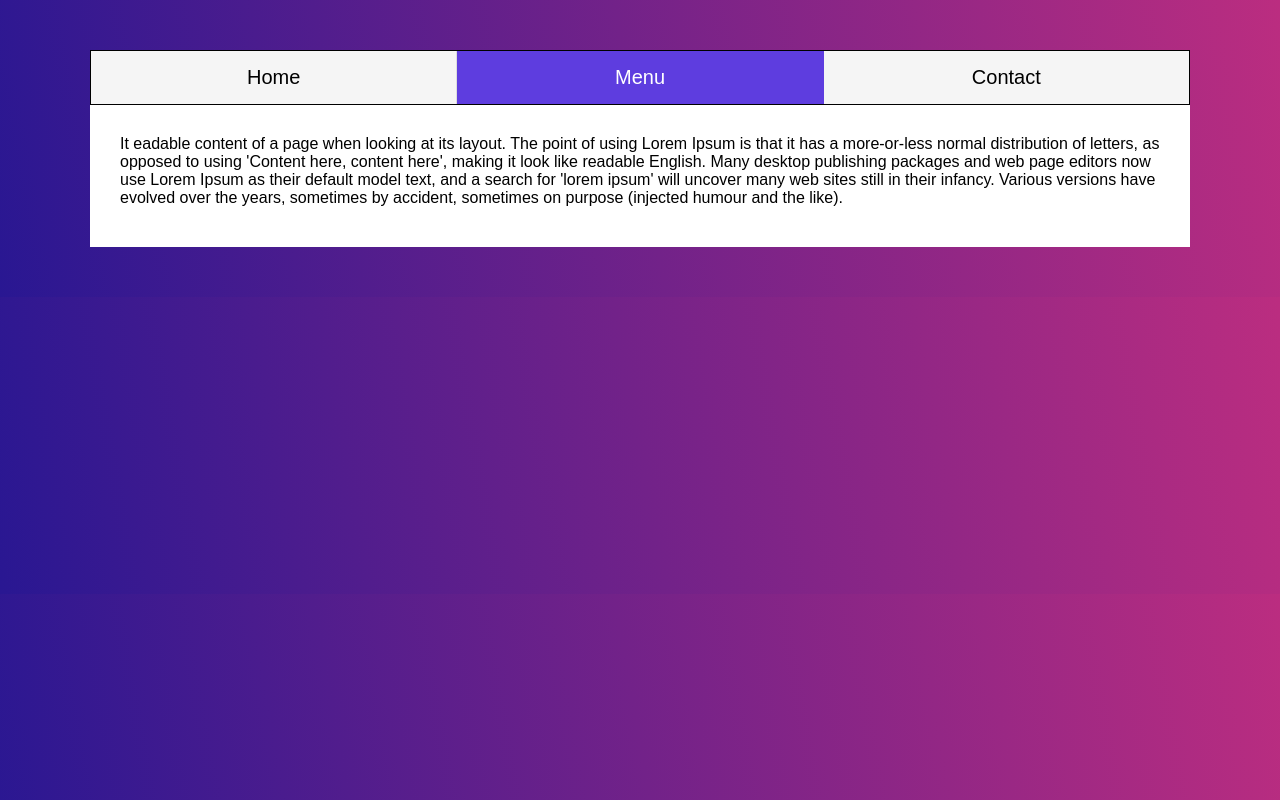
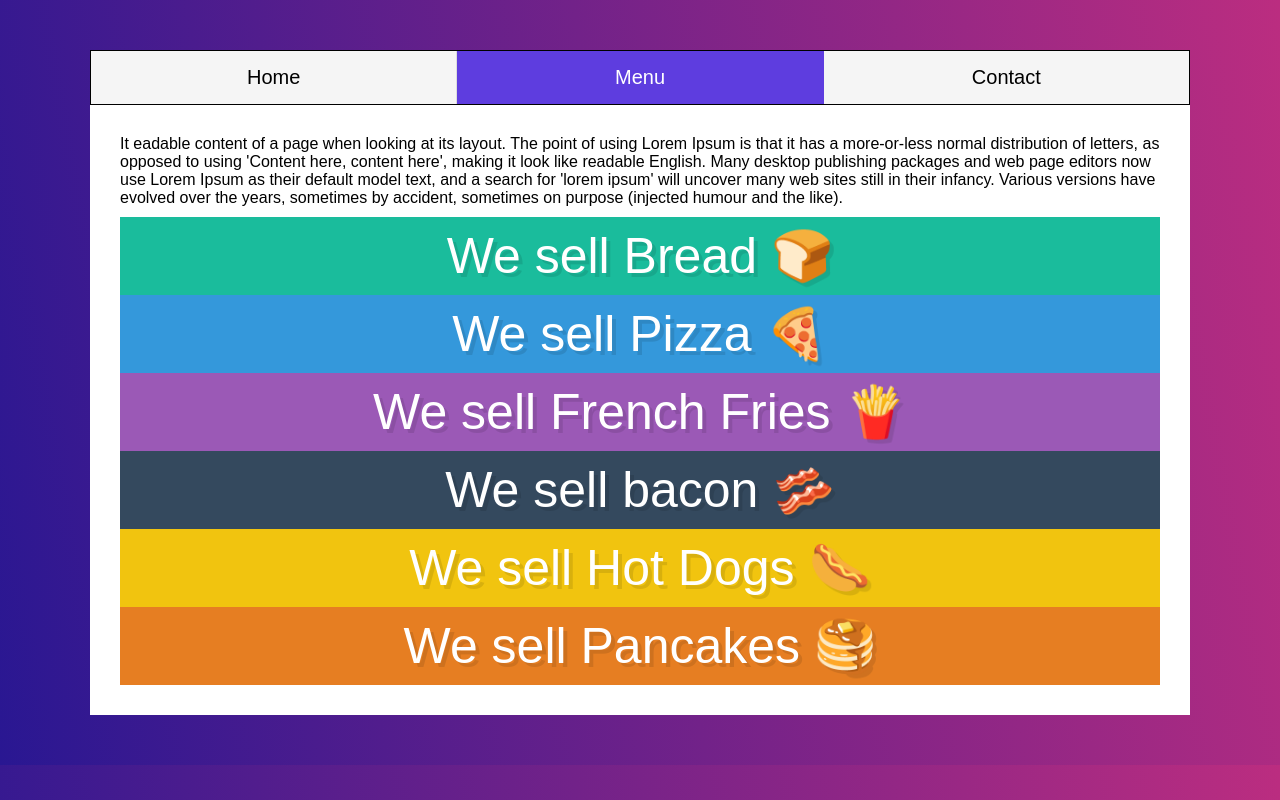
Before and after one commit to visva-dev/RestaurantPage, a website built with webpack: page dist/index.html in a window 1280 px wide. Both pictures are taken after a click on the button "Menu". Built offline with nearby package versions, Linux system fonts and the light colour scheme.

Commit message:
Style Menu page

```diff
--- a/src/modules/menu.js
+++ b/src/modules/menu.js
@@ -1,22 +1,48 @@
 function menu() {
   const tabs__nav = document.querySelector('.tabs__nav');
   const tabs__content = document.querySelector('.tabs__content');
-  const tabs__nav_btn2 = document.createElement('button')
-  const tabs__item2 = document.createElement('div')
-  const tabs__item2_p = document.createElement('p')
+  const tabs__nav_btn2 = document.createElement('button');
+  const tabs__item2 = document.createElement('div');
+  const tabs__item2_p = document.createElement('p');
+  const menu = document.createElement('div');
+  const box1 = document.createElement('div');
+  const box2 = document.createElement('div');
+  const box3 = document.createElement('div');
+  const box4 = document.createElement('div');
+  const box5 = document.createElement('div');
+  const box6 = document.createElement('div');
 
-  tabs__nav_btn2.setAttribute('class', 'tabs__nav-btn')
-  tabs__nav_btn2.setAttribute('type', 'button')
-  tabs__nav_btn2.setAttribute('data-tab', '#tab_2')
+  tabs__nav_btn2.setAttribute('class', 'tabs__nav-btn');
+  tabs__nav_btn2.setAttribute('type', 'button');
+  tabs__nav_btn2.setAttribute('data-tab', '#tab_2');
   tabs__nav_btn2.textContent = 'Menu';
+  tabs__item2.setAttribute('class', 'tabs__item');
+  tabs__item2.setAttribute('id', 'tab_2');
+  tabs__item2_p.textContent =
+    "It eadable content of a page when looking at its layout. The point of using Lorem Ipsum is that it has a more-or-less normal distribution of letters, as opposed to using 'Content here, content here', making it look like readable English. Many desktop publishing packages and web page editors now use Lorem Ipsum as their default model text, and a search for 'lorem ipsum' will uncover many web sites still in their infancy. Various versions have evolved over the years, sometimes by accident, sometimes on purpose (injected humour and the like).";
+  menu.setAttribute('class', 'menu');
+  box1.setAttribute('class', 'box box1');
+  box2.setAttribute('class', 'box box2');
+  box3.setAttribute('class', 'box box3');
+  box4.setAttribute('class', 'box box4');
+  box5.setAttribute('class', 'box box5');
+  box6.setAttribute('class', 'box box6');
+  box1.textContent = 'We sell Bread 🍞';
+  box2.textContent = 'We sell Pizza 🍕';
+  box3.textContent = 'We sell French Fries 🍟';
+  box4.textContent = 'We sell bacon 🥓';
+  box5.textContent = 'We sell Hot Dogs 🌭';
+  box6.textContent = 'We sell Pancakes 🥞';
 
-  tabs__item2.setAttribute('class', 'tabs__item')
-  tabs__item2.setAttribute('id', 'tab_2')
-  tabs__item2_p.textContent = "It eadable content of a page when looking at its layout. The point of using Lorem Ipsum is that it has a more-or-less normal distribution of letters, as opposed to using 'Content here, content here', making it look like readable English. Many desktop publishing packages and web page editors now use Lorem Ipsum as their default model text, and a search for 'lorem ipsum' will uncover many web sites still in their infancy. Various versions have evolved over the years, sometimes by accident, sometimes on purpose (injected humour and the like).";
-
-
-  tabs__nav.appendChild(tabs__nav_btn2)
-  tabs__content.appendChild(tabs__item2)
-  tabs__item2.appendChild(tabs__item2_p)
+  tabs__nav.appendChild(tabs__nav_btn2);
+  tabs__content.appendChild(tabs__item2);
+  tabs__item2.appendChild(tabs__item2_p);
+  tabs__item2.appendChild(menu);
+  menu.appendChild(box1);
+  menu.appendChild(box2);
+  menu.appendChild(box3);
+  menu.appendChild(box4);
+  menu.appendChild(box5);
+  menu.appendChild(box6);
 }
 export default menu;
--- a/src/style.scss
+++ b/src/style.scss
@@ -124,3 +124,60 @@ p {
   font-size: 60px;
   font-weight: 300;
 }
+
+[aria-controls='menu-list'] {
+  display: none;
+}
+
+.box {
+  color: white;
+  font-size: 50px;
+  text-align: center;
+  text-shadow: 4px 4px 0 rgba(0, 0, 0, 0.1);
+  padding: 10px;
+  flex-basis: 250px;
+  flex-grow: 1;
+}
+
+/* Colours for each box */
+.box1 {
+  background: #1abc9c;
+}
+
+.box2 {
+  background: #3498db;
+}
+
+.box3 {
+  background: #9b59b6;
+  flex-grow: 5;
+}
+
+.box4 {
+  background: #34495e;
+  flex-basis: 100px;
+}
+
+.box5 {
+  background: #f1c40f;
+}
+
+.box6 {
+  background: #e67e22;
+}
+
+.box7 {
+  background: #e74c3c;
+}
+
+.box8 {
+  background: #bdc3c7;
+}
+
+.box9 {
+  background: #2ecc71;
+}
+
+.box10 {
+  background: #16a085;
+}
```
Also changed, not shown: dist/main.js.
